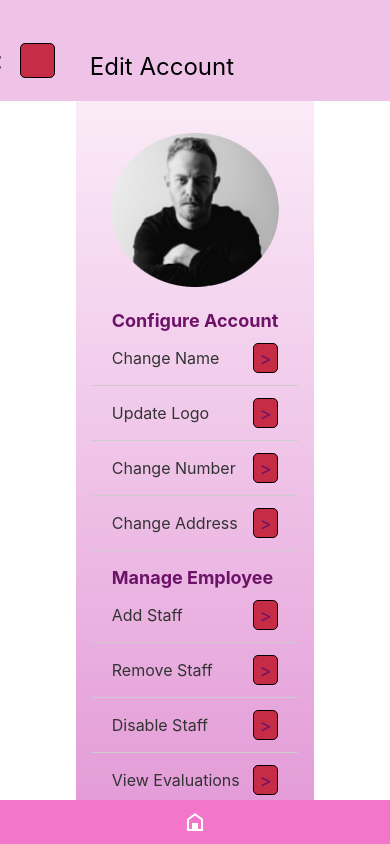
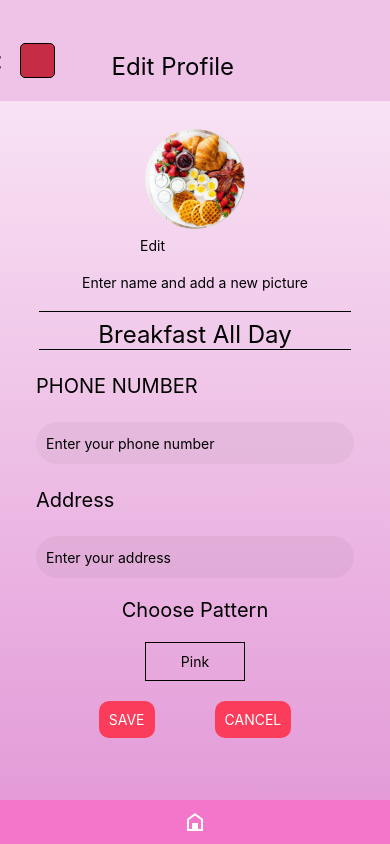
Before and after one commit to Sapanaa/BreakfastAll, a React Native app in the folder BreakfastAllDay/: screen / in a window 390 px wide. Built offline with nearby package versions, Linux system fonts and the light colour scheme.

Commit message:
database added for the Admin

```diff
--- a/BreakfastAllDay/App.js
+++ b/BreakfastAllDay/App.js
@@ -1,27 +1,22 @@
 import { StatusBar } from 'expo-status-bar';
 import { StyleSheet, Text, View } from 'react-native';
 
-import Footer from './Components/Next.jsx/Footer';
-import Header from './Components/Next.jsx/Header';
-import AdminLogin from './Components/Admin/AdminLogin';
-import AdminLoading from './Components/Admin/AdminLoading';
+//import AssignEmployee from './Components/Admin/AssignEmployee';
+import { app } from "./firebase.config";
+import StaffManagement from './Components/Admin/StaffManagement';
 import InvitationForm from './Components/Admin/InvitationForm';
 import EditAccount from './Components/Admin/EditAccount';
-import StaffManagement from './Components/Admin/StaffManagement';
-import AssignEmployee from './Components/Admin/AssignEmployee';
-import EmployeeEvaluation from './Components/Admin/EmployeeEvaluation';
-
-
 export default function App() {
   return (
     <View style={styles.container}>
-  <AdminLoading/>
-  {/* <AdminLogin/>*/}
- {/*<EditAccount />*/}
+  {/*<AdminLogin/>*/}
+  {/*<AdminLoading/>*/}
+ <EditAccount />
+  {/*<StaffManagement/>*/}
+ {/* <InvitationForm/>*/}
   {/*<EmployeeEvaluation/>*/}
-  {/*<AssignEmployee/>*/}
-  {/* <InvitationForm/>*/}
-   {/*<StaffManagement/>*/}
+{/*<AssignEmployee/>*/}
+
 
     </View>
   );
--- a/BreakfastAllDay/Components/Admin/AssignEmployee.jsx
+++ b/BreakfastAllDay/Components/Admin/AssignEmployee.jsx
@@ -1,9 +1,11 @@
 import React, { useState } from "react";
 import { View, Text, TouchableOpacity, StyleSheet, Modal } from "react-native";
-import { LinearGradient } from 'expo-linear-gradient'; // Import LinearGradient
+import { LinearGradient } from 'expo-linear-gradient';
 import Header from "../Next.jsx/Header";
 import Footer from "../Next.jsx/Footer";
-import { ScrollView } from "react-native";
+
+import { doc, setDoc } from "firebase/firestore";
+import { db } from "./firebase.config";
 
 const AssignEmployee = () => {
   const employees = [
--- a/BreakfastAllDay/Components/Admin/EditAccount.jsx
+++ b/BreakfastAllDay/Components/Admin/EditAccount.jsx
@@ -1,9 +1,11 @@
 import React, { useState } from "react";
-import { View, Text, TouchableOpacity, StyleSheet, Modal, Image, TextInput } from "react-native";
-import { LinearGradient } from 'expo-linear-gradient'; // Import LinearGradient
+import { View, Text, TouchableOpacity, StyleSheet, Modal, Image, TextInput, Alert } from "react-native";
+import { LinearGradient } from 'expo-linear-gradient';
 import Header from "../Next.jsx/Header";
 import Footer from "../Next.jsx/Footer";
-import Breakfast from "../../assets/Breakfast.png"
+import Breakfast from "../../assets/Breakfast.png";
+import { getFirestore, doc, setDoc } from "firebase/firestore";
+
 const Dropdown = ({ options, selectedValue, onSelect }) => {
   const [isVisible, setIsVisible] = useState(false);
 
@@ -37,7 +39,7 @@ const Dropdown = ({ options, selectedValue, onSelect }) => {
   );
 };
 
-const InfoSection = ({ title, isInput = false, inputPlaceholder }) => (
+const InfoSection = ({ title, isInput = false, inputPlaceholder, value, onChangeText }) => (
   <View>
     <Text style={styles.sectionTitle}>{title}</Text>
     {isInput ? (
@@ -45,6 +47,8 @@ const InfoSection = ({ title, isInput = false, inputPlaceholder }) => (
         style={styles.inputField}
         placeholder={inputPlaceholder}
         placeholderTextColor="#000"
+        value={value}
+        onChangeText={onChangeText}
       />
     ) : (
       <View style={styles.sectionDivider} />
@@ -60,15 +64,37 @@ const ActionButton = ({ title, onPress }) => (
 
 const EditAccount = () => {
   const [selectedColor, setSelectedColor] = useState("Pink");
+  const [phoneNumber, setPhoneNumber] = useState("");
+  const [address, setAddress] = useState("");
   const colorOptions = ["Pink", "Blush", "Purple"];
+  const db = getFirestore();
 
   const handleColorSelect = (color) => {
     setSelectedColor(color);
   };
 
+  const handleSave = async () => {
+    try {
+      const docRef = doc(db, "UpdateEmp", "your-fixed-document"); // Use a fixedocument ID
+      await setDoc(docRef, {
+        phoneNumber: phoneNumber.trim(),
+        address: address.trim(),
+        selectedColor: selectedColor
+      }, { merge: true });
+      Alert.alert("Success", "Profile updated successfully!");
+    } catch (e) {
+      console.error("Error updating profile: ", e);
+      Alert.alert("Error", "Failed to update profile.");
+    }
+  };
+  const patternColors = {
+    Pink: ['#FBECF8', '#E297D6'],
+    Blush: ['#FCE8E6', '#F3A4B5'],
+    Purple: ['#EFE9FF', '#B6ACF3']
+  };
   return (
-    <LinearGradient // Use LinearGradient for background
-      colors={['#FBECF8', '#E297D6']}
+    <LinearGradient
+    colors={patternColors[selectedColor]} // Change colors based on selected pattern
     style={styles.container}
     >
       <Header heading={'Edit Profile'} />
@@ -81,12 +107,24 @@ const EditAccount = () => {
         <Text style={styles.editText}>Edit</Text>
         <Text style={styles.addNewText}>Enter name and add a new picture</Text>
       </View>
-      <View style={styles.line}/>
+      <View style={styles.line} />
       <Text style={styles.mainTitle}>Breakfast All Day</Text>
-      <View style={styles.line}/>
+      <View style={styles.line} />
 
-      <InfoSection title="PHONE NUMBER" isInput={true} inputPlaceholder="Enter your phone number" />
-      <InfoSection title="Address" isInput={true} inputPlaceholder="Enter your address" />
+      <InfoSection
+        title="PHONE NUMBER"
+        isInput={true}
+        inputPlaceholder="Enter your phone number"
+        value={phoneNumber}
+        onChangeText={setPhoneNumber}
+      />
+      <InfoSection
+        title="Address"
+        isInput={true}
+        inputPlaceholder="Enter your address"
+        value={address}
+        onChangeText={setAddress}
+      />
       <Text style={styles.pattern}>Choose Pattern</Text>
       <Dropdown
         options={colorOptions}
@@ -94,9 +132,9 @@ const EditAccount = () => {
         onSelect={handleColorSelect}
       />
       <View style={styles.actionButtons}>
-        <ActionButton title="SAVE" onPress={() => {}} />
+        <ActionButton title="SAVE" onPress={handleSave} />
         <View style={{ width: 60 }} />
-        <ActionButton title="CANCEL" onPress={() => {}} />
+        <ActionButton title="CANCEL" onPress={() => { }} />
       </View>
       <Footer />
     </LinearGradient>
@@ -120,7 +158,6 @@ const styles = StyleSheet.create({
     height: 100,
     borderRadius: 50,
     borderColor: 'black',
-    borderColor: 'black',
     borderStyle: 'solid',
   },
   addNewText: {
@@ -133,13 +170,11 @@ const styles = StyleSheet.create({
     marginLeft: 58,
     marginVertical: 8,
   },
-
   line: {
     borderTopWidth: 1,
     borderTopColor: 'black',
     width: '80%',
   },
-
   mainTitle: {
     color: "#000",
     marginTop: 8,
@@ -217,8 +252,8 @@ const styles = StyleSheet.create({
   actionButtonText: {
     color: "#FFF",
   },
-  pattern:{
-    fontSize: '20px',
+  pattern: {
+    fontSize: 20,
     marginVertical: 20,
   }
 });
--- a/BreakfastAllDay/Components/Admin/EmployeeEvaluation.jsx
+++ b/BreakfastAllDay/Components/Admin/EmployeeEvaluation.jsx
@@ -4,7 +4,7 @@ import Header from "../Next.jsx/Header";
 import { useState } from "react";
 import Footer from "../Next.jsx/Footer";
 const data = [
-  { date: "3 March", name: "Ana", score: "2", comment: "Rude" },
+  { date : "3 March", name: "Ana", score: "2", comment: "Rude" },
   { date: "1 March", name: "Sam", score: "5", comment: "Perfect" },
   { date: "11 March", name: "Paul", score: "4", comment: "Great" },
 ];
@@ -107,6 +107,7 @@ const styles = StyleSheet.create({
     padding: 5,
   },
   searchBox: {
+    fontFamily: "Inter, sans-serif",
   },
   scoreHeader: {
     marginTop: 20,
@@ -131,5 +132,6 @@ const styles = StyleSheet.create({
   },
   cardSection: {
     padding: 10,
+    fontFamily: "Radley, sans-serif",
   },
 });
--- a/BreakfastAllDay/Components/Admin/StaffManagement.jsx
+++ b/BreakfastAllDay/Components/Admin/StaffManagement.jsx
@@ -2,6 +2,9 @@ import React, { useState } from "react";
 import { View, Text, StyleSheet, TextInput, TouchableOpacity, Image, Alert } from "react-native";
 import { LinearGradient } from 'expo-linear-gradient';
 import Header from "../Next.jsx/Header";
+import { doc, setDoc, serverTimestamp, collection } from "firebase/firestore";
+import { db } from "../../firebase.config";
+// https://firebase.google.com/docs/reference/js/firestore_.md#updatedoc
 
 const SectionTitle = ({ title }) => (
   <Text style={styles.sectionTitle}>{title}</Text>
@@ -51,7 +54,7 @@ const StaffManagement = () => {
   ]);
   const [showSuccessMessage, setShowSuccessMessage] = useState(false);
 
-  const handleAddStaff = () => {
+  const handleAddStaff = async () => {
     if (newStaffName.trim() !== '' && newStaffEmail.trim() !== '') {
       const newEmployee = {
         name: newStaffName.trim(),
@@ -61,6 +64,13 @@ const StaffManagement = () => {
 
       // Update employees state to include the new employee
       setEmployees([...employees, newEmployee]);
+      const bossRef = collection(db, "Employee");
+await setDoc(doc(bossRef), {
+  name: newStaffName.trim(),
+  email: newStaffEmail.trim(),
+  status: "Active"
+});
+
 
       // Show success message after adding employee
       setShowSuccessMessage(true);
--- /dev/null
+++ b/BreakfastAllDay/firebase.config.js
@@ -0,0 +1,20 @@
+
+import { initializeApp } from "firebase/app";
+import { getFirestore } from "firebase/firestore";
+// TODO: Add SDKs for Firebase products that you want to use
+// https://firebase.google.com/docs/web/setup#available-libraries
+
+// Your web app's Firebase configuration
+const firebaseConfig = {
+  apiKey: "AIzaSyArcWEPMgWNyUwmmJ8rn-uc41d_busPoBs",
+  authDomain: "t15-dm.firebaseapp.com",
+  projectId: "t15-dm",
+  storageBucket: "t15-dm.appspot.com",
+  messagingSenderId: "476611279723",
+  appId: "1:476611279723:web:27371af79d7dd47bbeaa2e"
+};
+
+
+const app = initializeApp(firebaseConfig);
+const db = getFirestore(app);
+export { app, db }
```
Also changed, not shown: BreakfastAllDay/Components/Next.jsx/Nex.jsx (deleted, +0 -75 lines), BreakfastAllDay/package.json (+7 -6 lines), 1 other file (tests, documents, lock files or other folders). Lines whose indentation alone changed are shown as unchanged.
